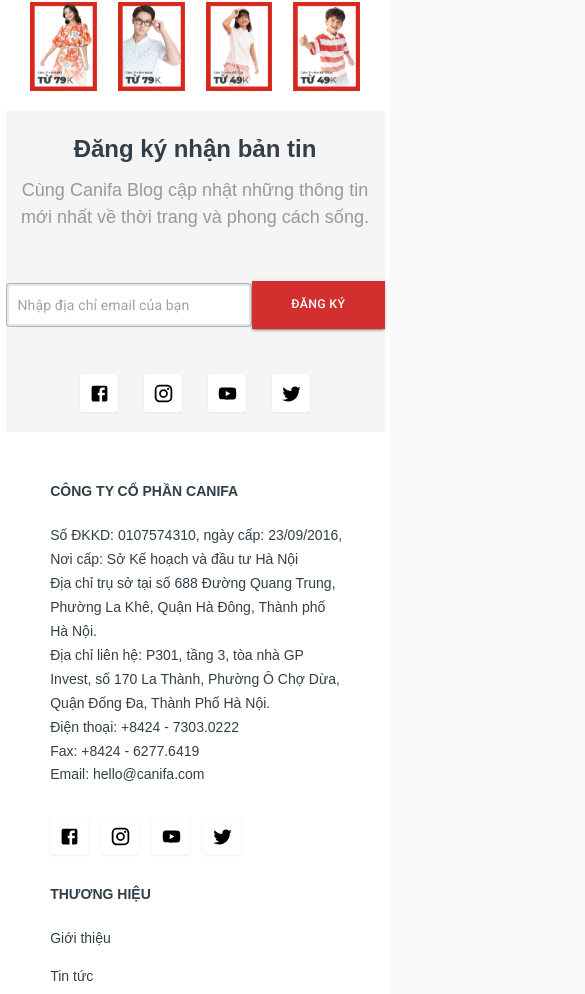
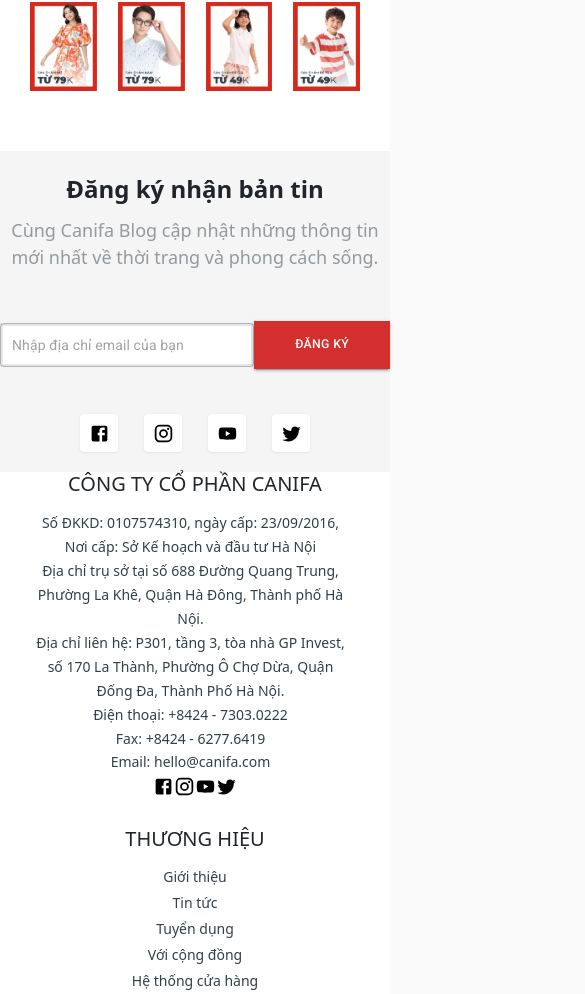
Before and after one commit to NgChien260399/mock-ecommerce, a React (Vite) app: page / in a window 390 px wide. Shown: the part 1003-1997 px from the top of the page, 585 px wide, since content can reach past the window. Built offline with nearby package versions, Linux system fonts and the light colour scheme.

Commit message:
route update

```diff
--- a/src/App.tsx
+++ b/src/App.tsx
@@ -2,14 +2,35 @@
 import FooterComponent from "./components/FooterComponent/FooterComponent";
 import NavComponent from "./components/NavComponent/NavComponent";
 import "./App.css";
+import { BrowserRouter, Route, Routes } from "react-router-dom";
+import { routes } from "./routes";
 
 function App() {
   return (
-    <div>
-      <HeaderComponent />
-      <NavComponent />
-      <FooterComponent />
-    </div>
+    <BrowserRouter>
+      <Routes>
+        {routes.map((route, index) => (
+          <Route
+            key={index}
+            path={route.path}
+            element={
+              <>
+                {!route.isBlank ? (
+                  <>
+                    <HeaderComponent />
+                    <NavComponent />
+                    <route.page />
+                    <FooterComponent />
+                  </>
+                ) : (
+                  <route.page />
+                )}
+              </>
+            }
+          />
+        ))}
+      </Routes>
+    </BrowserRouter>
   );
 }
 
--- a/src/components/FooterComponent/Footer.css
+++ b/src/components/FooterComponent/Footer.css
@@ -1,4 +1,4 @@
-* {
+/* * {
   margin: 0;
   padding: 0;
   box-sizing: border-box;
@@ -7,7 +7,7 @@
 body {
   font-family: Arial, sans-serif;
   letter-spacing: 0;
-}
+} */
 
 .form {
   background-color: #f5f5f5;
@@ -54,7 +54,6 @@
   box-shadow: none;
   outline: 0;
 }
-
 Button {
   border-radius: 0;
   width: 173px;
@@ -63,6 +62,12 @@
   position: absolute;
 }
 
+.container {
+  width: 100%;
+
+  padding-left: 7.64vw;
+  padding-right: 7.64vw;
+}
 .social-icons a {
   display: inline-flex;
   margin: 0 13px;
@@ -81,75 +86,29 @@
 .social-icons a:hover {
   color: #333;
 }
-
-.social-icons-1 a {
-  display: inline-flex;
-  margin: 0 13px 0 0;
-  margin-top: 30px;
-  color: #000;
-  line-height: 1.5;
-  width: 38px;
-  height: 38px;
-  background-color: #fff;
-  border-radius: 4px;
-  box-shadow: 0 0.5px 2px rgba(62, 70, 151, 0.16);
-  align-items: center;
-  justify-content: center;
+.footer-section .social-icons a {
+  margin-left: 0;
 }
 
-.social-icons-1 a:hover {
-  color: #333;
+footer {
+  padding: 40px 0;
 }
 
-.footer-end {
-  width: 100%;
-  margin-left: auto;
-  margin-right: auto;
-  max-width: none;
-  padding-left: 8.9vw;
-  padding-right: 7.64vw;
-}
-
-.footer-content,
-.col-sm-4,
-.col-sm-2 {
-  color: #333f48;
-  font-size: 14px;
-  line-height: 23.94px;
-  padding: 0px 16px;
-}
-.col-sm-3 {
-  color: #333f48;
-
-  line-height: 23.94px;
-  padding: 0px 16px;
-}
-.col-sm-3 .qr{
-  width: 100px;
-  height: 100px;
-}
-.col-sm-4 {
-  max-width: 320px;
-  margin: 0;
-}
-.col-sm-2 {
-  font-weight: 500;
-  padding-left: 10%;
+.footer-content {
+  display: flex;
+  flex-wrap: wrap;
+  max-width: 1200px;
+  margin: 0 auto;
 }
 
 .footer-section {
   flex: 1;
-  padding-top: 3%;
-  max-width: none;
+  padding: 0 20px;
 }
 
 .footer-section h3 {
-  margin: 0 0 23px;
-  display: block;
-  font-weight: 700;
-  font-size: 14px;
-  line-height: 19px;
-  text-transform: uppercase;
+  margin-bottom: 15px;
+  font-size: 20px;
 }
 
 .footer-section p {
@@ -167,7 +126,7 @@
 }
 
 .footer-section ul li {
-  margin-bottom: 14px;
+  margin-bottom: 5px;
 }
 
 .footer-section ul li a {
@@ -175,71 +134,18 @@
   text-decoration: none;
   transition: color 0.3s ease;
 }
-
+.footer-section img {
+  width: 100;
+  height: 100;
+}
 .footer-section ul li a:hover {
   color: red;
-}
-.apps {
-  display: flex;
-  flex-direction: column;
-  align-items: center;
-
-}
-.app{
-  width: 150px;
-
-  margin-bottom: 10px;
-}
-.apps a {
-  margin: 0 10px ;
-  text-decoration: none;
-
-}
-
-.apps img {
-  max-width: 100%;
-  height: auto;
-
-}
-.footer-bottom {
-
-
-
-    font-weight: 700;
-    font-size: 14px;
-    line-height: 22px;
-
-    display: flex;
-    margin-left: 10%;
-    margin-right: 10%;
-    justify-content: space-between;
-
-    align-items: center;
-    min-height: 69px;
-}
-hr {
-  width: 80%;
-  height: 1px;
-  background-color: #ad9999;
-  border: none;
-  margin: 20px 0;
-}
-
-
-.hr-container {
-  display: flex;
-  justify-content: center;
-  align-items: center;
-  margin: 10px 0;
 }
 
 @media (max-width: 768px) {
   .footer-section {
     flex: 100%;
+    text-align: center;
     margin-bottom: 30px;
-    padding: 0 10px;
-  }
-  .footer-end {
-    margin-top: 50px;
   }
 }
--- a/src/components/NavComponent/NavComponent.tsx
+++ b/src/components/NavComponent/NavComponent.tsx
@@ -1,10 +1,9 @@
-import { BrowserRouter, NavLink, Route, Routes } from "react-router-dom";
+import { NavLink } from "react-router-dom";
 import { Box, TextField } from "@mui/material";
 import SearchIcon from "@mui/icons-material/Search";
 import StorefrontIcon from "@mui/icons-material/Storefront";
 import AccountCircleIcon from "@mui/icons-material/AccountCircle";
 import ShoppingCartIcon from "@mui/icons-material/ShoppingCart";
-import { routes } from "../../routes";
 import "./NavComponent.css";
 import CAT_Men from "./CAT_men.json";
 import CAT_Women from "./CAT_women.json";
@@ -38,15 +37,14 @@
 
 const NavComponent = () => {
   return (
-    <BrowserRouter>
+    <>
       <Box
         sx={{
           position: "sticky",
           zIndex: "501",
           top: "44px",
           bgcolor: "#fff",
-        }}
-      >
+        }}>
         <Box className="header">
           <div className="menu-left">
             <NavLink to="/">
@@ -110,12 +108,7 @@
           </div>
         </Box>
       </Box>
-      <Routes>
-        {routes.map((route) => (
-          <Route key={route.path} path={route.path} element={<route.page />} />
-        ))}
-      </Routes>
-    </BrowserRouter>
+    </>
   );
 };
 
--- a/src/pages/NotFoundPage/NotFoundPage.css
+++ b/src/pages/NotFoundPage/NotFoundPage.css
@@ -1,4 +1,4 @@
-.error {
+#error {
   display: flex;
   flex-direction: column;
   height: 70vh;
--- a/src/routes/index.ts
+++ b/src/routes/index.ts
@@ -10,10 +10,10 @@
 import LoginPage from "../pages/LoginPage/LoginPage";
 
 export const routes = [
-  { path: "/", page: HomePage },
+  { path: "/", page: HomePage, isBlank: false },
   { path: "/child", page: ChildProductPage },
-  { path: "/signin", page: SignInPage },
-  { path: "/signup", page: SignUpPage },
+  { path: "/signin", page: SignInPage, isBlank: true },
+  { path: "/signup", page: SignUpPage, isBlank: true },
   { path: "/login", page: LoginPage },
   { path: "/map", page: MapPage },
   { path: "/men", page: MenProductPage },
```
